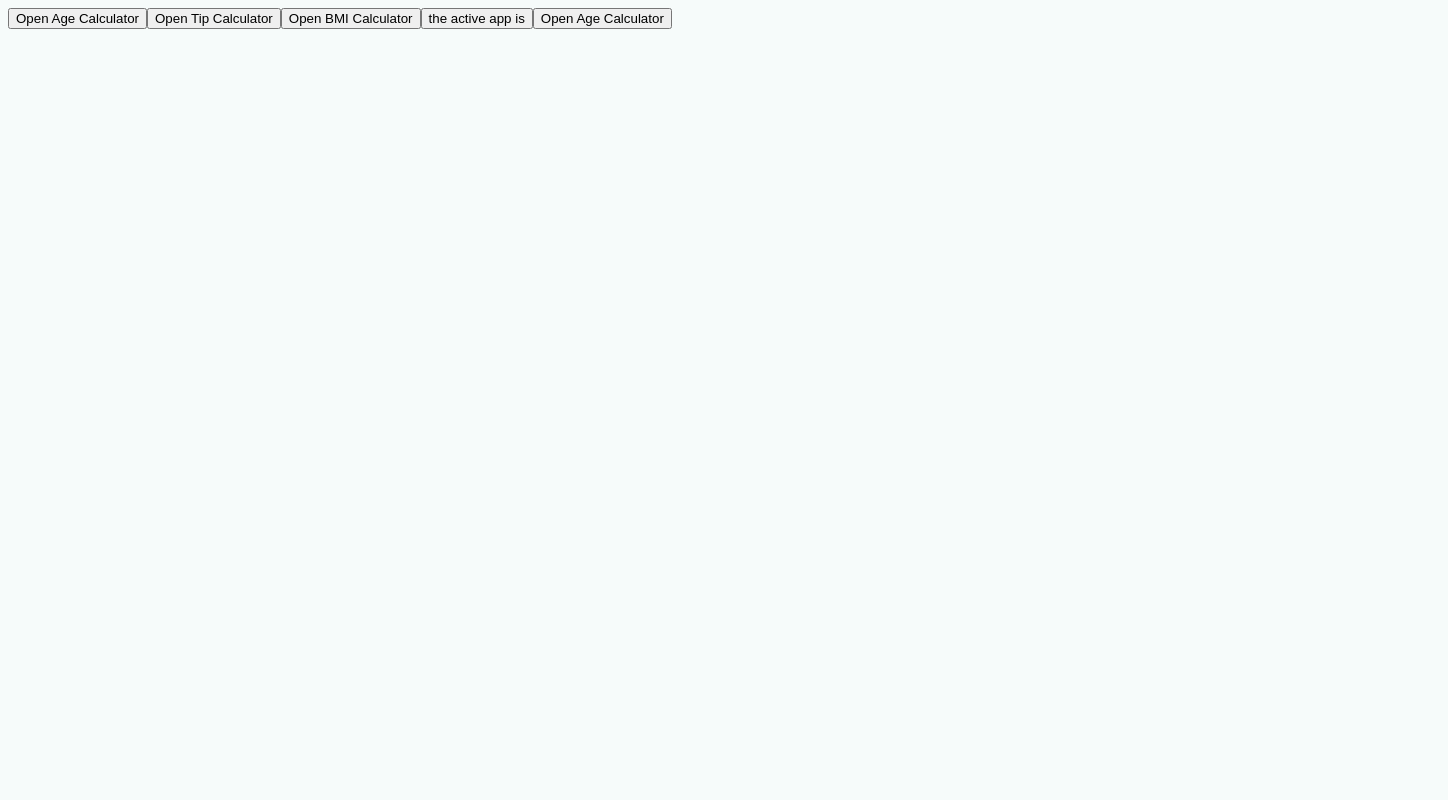
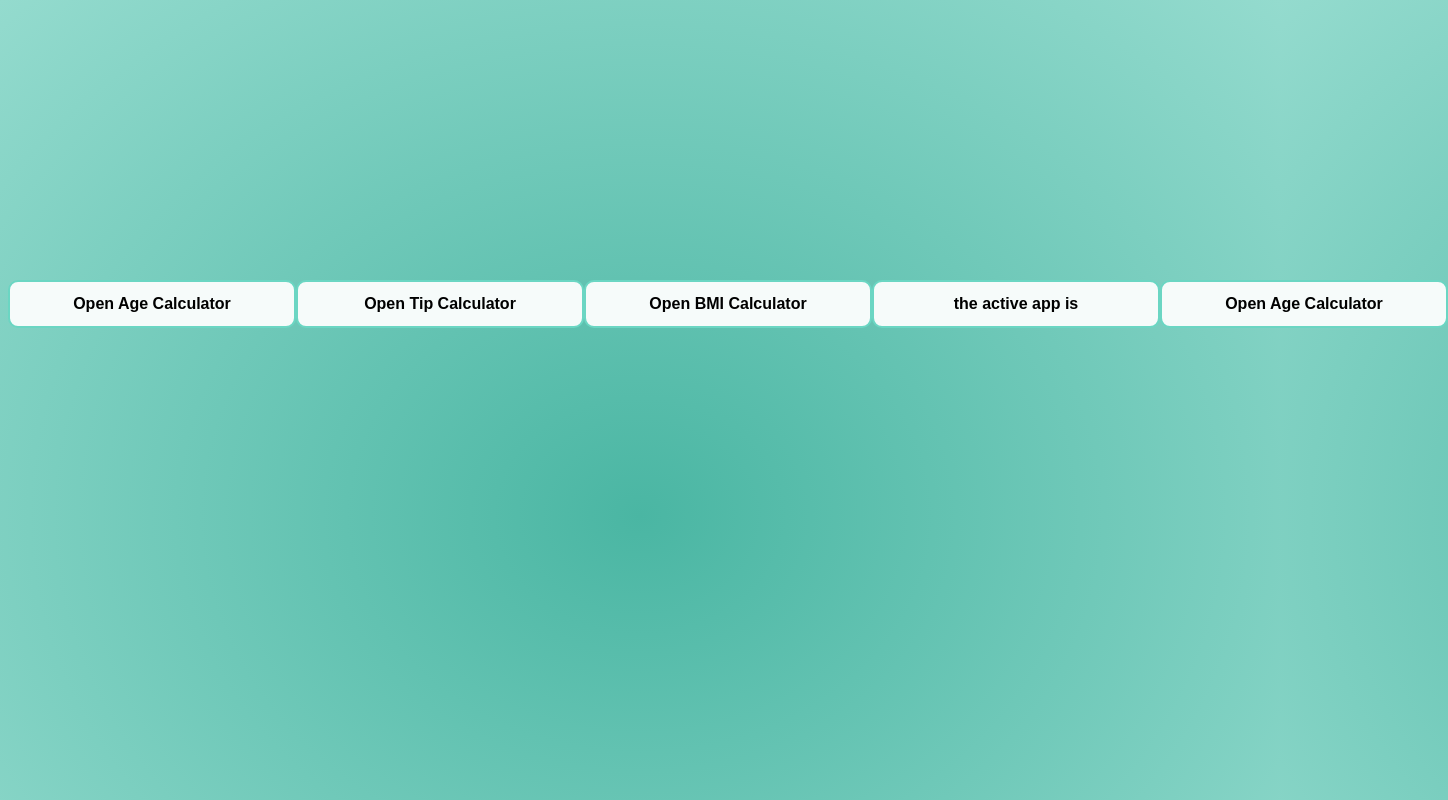
Before and after one commit to DaedraDante/small-react-project-bundle, a React (Vite) app: page / in a window 1280 px wide. Shown: the top 800 px of the page, 1448 px wide, since content can reach past the window. Built offline with nearby package versions, Linux system fonts and the light colour scheme.

Commit message:
update 5 even more css :D
added some more css n that app looks half decent now , next time I will work on some more technical JS React stuff , too much CSS work done

```diff
--- a/src/AgeCalc.jsx
+++ b/src/AgeCalc.jsx
@@ -21,10 +21,10 @@ function AgeCalc({activeApp , setActiveApp}) {
     return(
         <>
             <h1 className="age-calc-title">This is an Age Calculator</h1>
-            <div className="calc-container">
+            <div className="ageCalc-container">
                 <input type="number" name="" placeholder="Input your birth year!" onChange={handleBirthYearInput}/>
-                <button onClick={calculateAge} onKeyUp={calculateAge}>Click to calculate age!</button>
                 <p>{userAge}</p>
+                <button onClick={calculateAge} className="app-primary-btn">Click to calculate age!</button>
             </div>
             <button className="ageCalc-return-btn" id="returnToMenuBtn" onClick={returnToMenu}>Return to menu</button>
         </>
--- a/src/App.jsx
+++ b/src/App.jsx
@@ -29,12 +29,13 @@ function App() {
 
   return (
     <>
-      <div className='div-for-section-btns' id="btns-div">
-        <button onClick={activeAppIsAgeCalc}>Open Age Calculator</button>
-        <button onClick={activeAppIsTipCalc}>Open Tip Calculator</button>
-        <button>Open BMI Calculator</button>
-        <button>the active app is {activeApp}</button>
-        <button>Open Age Calculator</button>
+      <div className='div-for-menu-btns' id="btns-div">
+        <button onClick={activeAppIsAgeCalc} className='app-primary-btn app-main-menu-btn'>Open Age Calculator</button>
+        <button onClick={activeAppIsTipCalc} className='app-primary-btn app-main-menu-btn'>Open Tip Calculator</button>
+        <button className='app-primary-btn app-main-menu-btn'>Open BMI Calculator</button>
+        <button className='app-primary-btn app-main-menu-btn'>the active app is {activeApp}</button>
+        <button className='app-primary-btn app-main-menu-btn'>Open Age Calculator</button>
+
       </div>
       {changeScreen()}
     </>
--- a/src/index.css
+++ b/src/index.css
@@ -10,17 +10,61 @@
   --darkSecondaryColor: #246b5e;
   --darkAccentColor: #299480;
 }
-
 body {
-  background: var(--backgroundColor);
-
-}
-.age-calc-title {
-  text-align: center;
-  margin-top: 16rem;
+  background: radial-gradient(var(--primaryColor),var(--secondaryColor));
+  min-height: 100vh;
 }
 
-.calc-container {
+
+.div-for-menu-btns {
+  display: flex;
+  margin: 0 auto;
+  margin-top: 14rem;
+  justify-content: center;
+  align-items: center;
+  align-content: center;
+  text-align: center;
+  width: 90rem;
+  height: 10rem;
+}
+.menu-title {
+  font-size: 4rem;
+  text-align: center;
+  background: -webkit-linear-gradient(var(--backgroundColor), rgb(182, 204, 190));
+  -webkit-background-clip: text;
+  -webkit-text-fill-color: transparent;
+}
+.app-primary-btn {
+  font-size: 1rem;
+  font-weight: bold;
+  width: 15rem;
+  height: 3rem;
+  border-radius: 10px;
+  border: none;
+  background-color: var(--backgroundColor);
+}
+.app-primary-btn:active {
+  position: relative;
+  top: 2px;
+}
+.app-primary-btn:hover {
+  font-size: 1.2rem;
+  color: var(--accentColor);
+}
+.app-main-menu-btn {
+  border: 2px solid var(--accentColor);
+  width: 18rem;
+}
+
+.age-calc-title {
+  background: -webkit-linear-gradient(var(--backgroundColor), rgb(182, 204, 190));
+  -webkit-background-clip: text;
+  -webkit-text-fill-color: transparent;
+  text-align: center;
+  margin-top: 4rem;
+  font-size: 5rem;
+}
+.ageCalc-container {
   background: linear-gradient(to right, var(--accentColor),var(--primaryColor));
   margin: 0 auto;
   display: flex;
@@ -33,40 +77,40 @@ body {
   align-items: center;
   text-align: center;
 }
-.calc-container input {
+.ageCalc-container input {
   width: 30rem;
   height: 4rem;
   font-size: 2rem;
+  font-weight: bold;
   margin: 2rem;
   margin-top: -8rem;
   text-align: center;
   color:rgb(231, 16, 177);
+  border: var(--backgroundColor);
+  border-radius: 10px;
 }
-.calc-container button {
-  width: 15rem;
-  height: 3rem;
-}
-.calc-container p {
+.ageCalc-container p {
   font-family: 'Times New Roman', Times, serif;
-  color:rgb(231, 16, 177);
+  color: var(--backgroundColor);
   margin-top:16rem;
   position: fixed;
   font-size: 4rem;
 }
-
 .ageCalc-return-btn {
   background: linear-gradient(to right, var(--accentColor),var(--primaryColor));
   width: 22rem;
   height: 4rem;
   margin-left: 40%;
   margin-top: 4rem;
+  border-radius: 10px;
+  border: 5px solid var(--backgroundColor);
 }
+
 
 .tipCalc-title {
   margin: 0 auto;
   margin-top: 14rem;
   text-align: center;
-
 }
 .tipCalc-container {
   margin: 0 auto;
```
